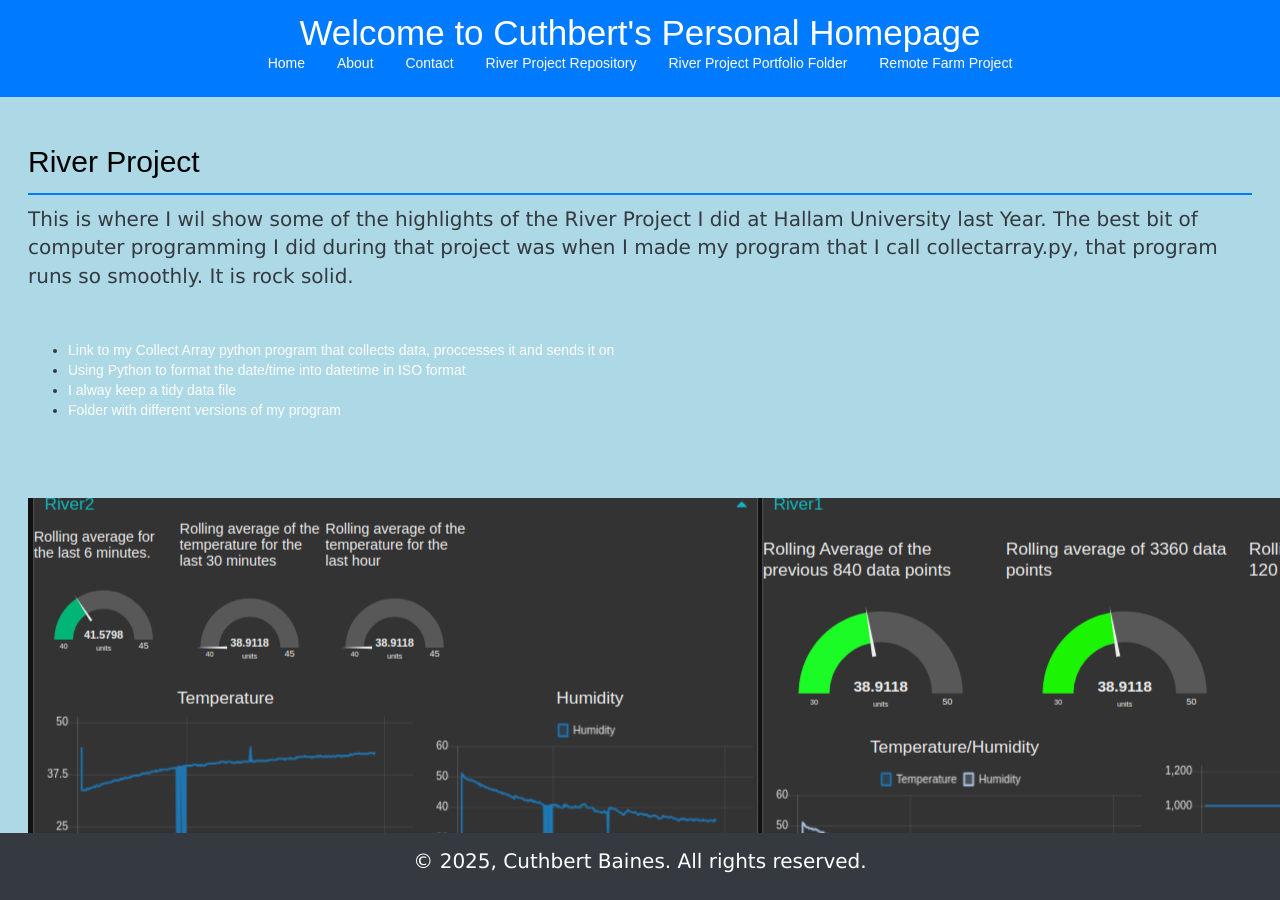
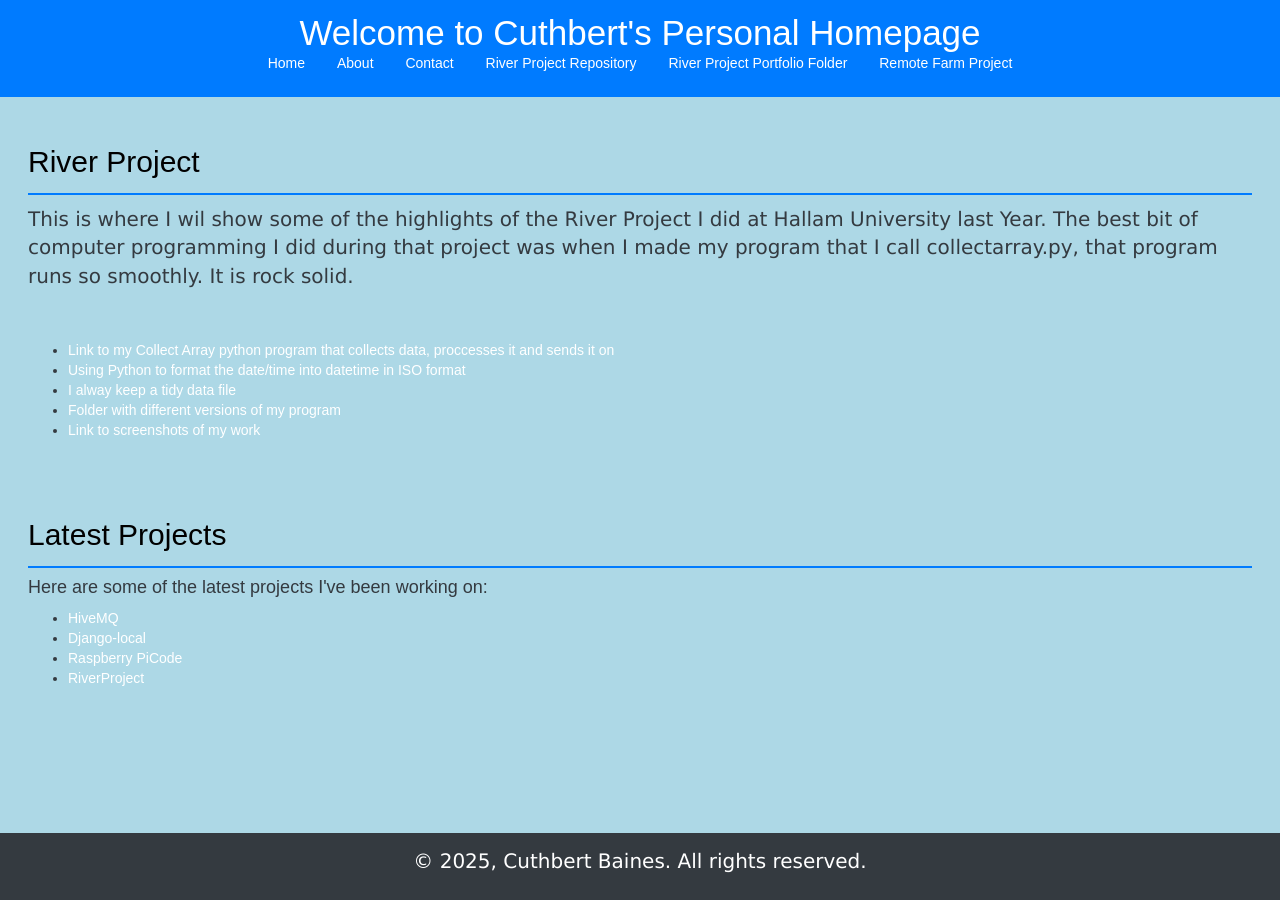
Before and after one commit to cuthbert86/cuthbert86.github.io, a Jekyll site: the page River_Project.html, which Jekyll copies as it is, in a window 1280 px wide and 900 px high. Built offline with Jekyll 4.4.1, drawn with Linux system fonts in a browser that asks for light colours.

Commit message:
Update River_Project.html
Signed-off-by: Cuthbert Baines <149163506+cuthbert86@users.noreply.github.com>

```diff
--- a/River_Project.html
+++ b/River_Project.html
@@ -75,18 +75,11 @@ a:active {
                 <li><a href="https://github.com/cuthbert86/RiverProject/blob/main/portfolio-20250224T133320Z-001/portfolio/datetime1.py">Using Python to format the date/time into datetime in ISO format</a></li>
                 <li><a href="https://github.com/cuthbert86/RiverProject/blob/main/portfolio-20250224T133320Z-001/portfolio/store2.csv">I alway keep a tidy data file</a></li>
                 <li><a href="https://github.com/cuthbert86/RiverProject">Folder with different versions of my program</a></li>
+                <li><a href="screedshots.html">Link to screenshots of my work</a></li>
             </ul>
                 <br></br>
         </section>
-        <section>
-            <div content="width=device-width, initial-scale=1.0">
-            <img src="dashboard.png" alt="River_Data_Dashboard">
-            <br></br>
-            <img src="screenshot_ofpythonPart1.png" alt="pythoncode_part1">
-            <br></br>
-            <img src="screenshotofpythonpart2.png" alt="pythoncode_part2">
-            </div>
-        </section>
+
         <section>
             <h2>Latest Projects</h2>
             <h4>Here are some of the latest projects I've been working on:</h4>
```
